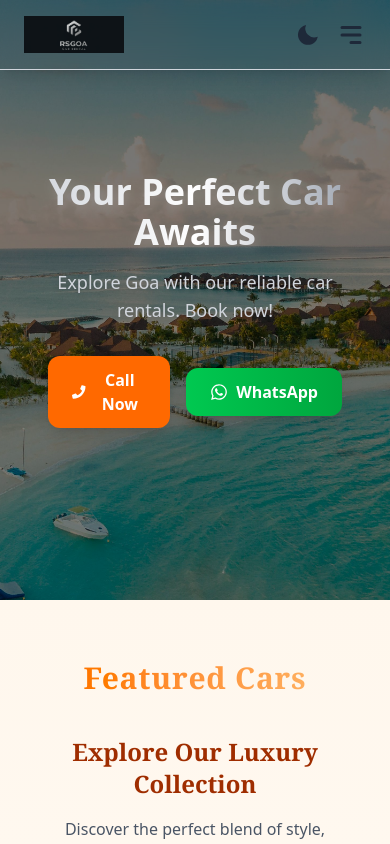
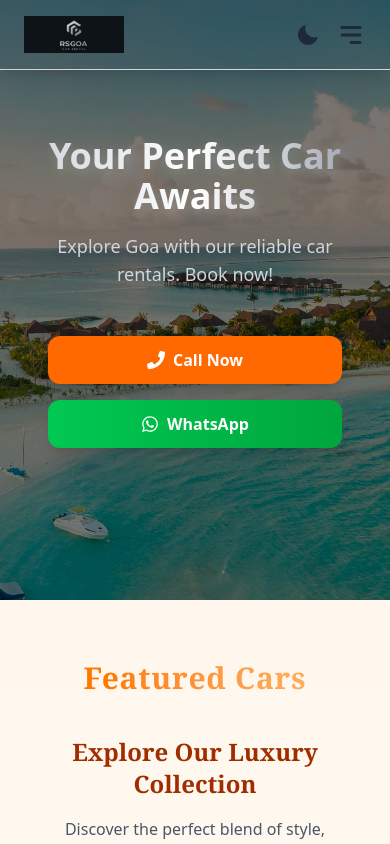
Before and after one commit to taranjitsahota/car-rental, a React (Vite) app: page / in a window 390 px wide. Shown: the top 844 px of the page. Built offline with nearby package versions, Linux system fonts and the light colour scheme.

Commit message:
responsive fixed homepage

```diff
--- a/src/pages/Home.jsx
+++ b/src/pages/Home.jsx
@@ -200,10 +200,10 @@ const Home = ({ theme }) => {
           <p className="text-lg md:text-xl text-gray-300 mb-8 max-w-2xl mx-auto drop-shadow-md">
             Explore Goa with our reliable car rentals. Book now!
           </p>
-          <div className="container flex items-center justify-center gap-4">
+          <div className="container mx-auto px-4 flex flex-col sm:flex-row items-center justify-center gap-4 py-4">
             <a
               href="tel:+918104535322"
-              className="flex items-center gap-2 bg-orange-500 hover:bg-orange-600 text-white py-3 px-6 rounded-xl font-semibold shadow-lg hover:shadow-xl transition duration-300"
+              className="w-full sm:w-auto flex items-center justify-center gap-2 bg-orange-500 hover:bg-orange-600 text-white py-3 px-6 rounded-xl font-semibold shadow-lg hover:shadow-xl transition duration-300"
             >
               <FaPhone className="text-white text-lg" />
               Call Now
@@ -212,7 +212,7 @@ const Home = ({ theme }) => {
               href="https://wa.me/918104535322"
               target="_blank"
               rel="noopener noreferrer"
-              className="flex items-center gap-2 bg-gradient-to-r from-green-500 to-green-600 hover:from-green-600 hover:to-green-700 text-white py-3 px-6 rounded-xl font-semibold shadow-lg hover:shadow-xl transition duration-300 hover:cursor-pointer"
+              className="w-full sm:w-auto flex items-center justify-center gap-2 bg-gradient-to-r from-green-500 to-green-600 hover:from-green-600 hover:to-green-700 text-white py-3 px-6 rounded-xl font-semibold shadow-lg hover:shadow-xl transition duration-300"
             >
               <FaWhatsapp className="text-white text-lg" />
               WhatsApp
```
